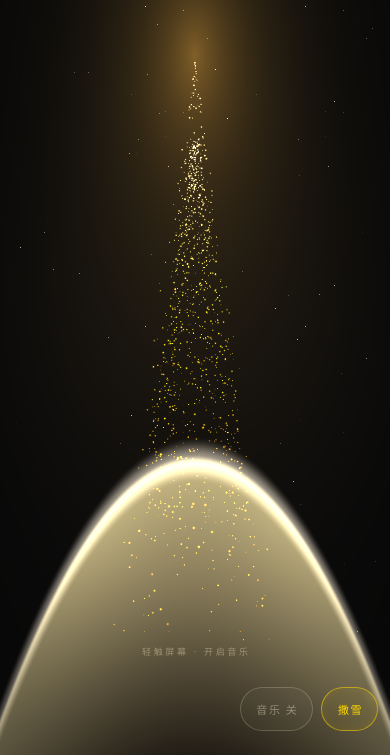
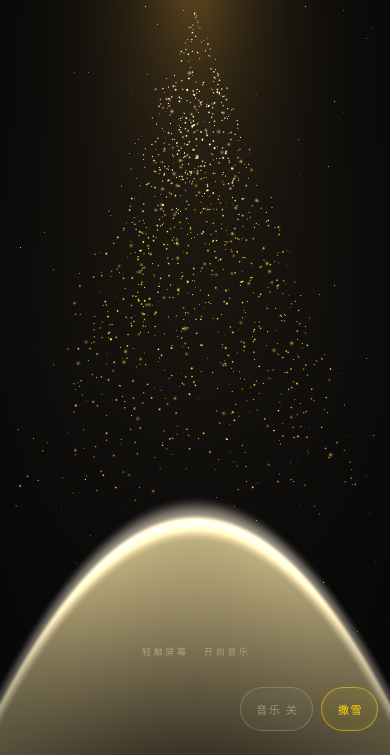
Before and after one commit to CJB0316/merry-christmas, a plain HTML site: page index.html in a window 390 px wide. Shown: the part 89-844 px from the top of the page. Drawn offline with Linux system fonts and the light colour scheme; animation ran at ten frames a second.

Commit message:
Fix mobile tree aspect, dpr sharpness, countdown visibility

```diff
--- a/index.html
+++ b/index.html
@@ -384,12 +384,13 @@ function detectQuality(){
   if(cores <= 2 && tier > 0) tier = 0;
   if(mem <= 2 && tier > 0) tier = 0;
 
-  var n, dprMax;
-  if(tier === 0){ n = 1200; dprMax = 1.5; }
-  else if(tier === 1){ n = 2000; dprMax = 1.75; }
-  else { n = 3400; dprMax = 2; }
-
-  if(isMobileNow() && dprMax > 1.5) dprMax = 1.5;
+  var n;
+  if(tier === 0){ n = 1200; }
+  else if(tier === 1){ n = 2000; }
+  else { n = 3400; }
+
+  /* 清晰度优先：不再按移动端压到 1.5，统一上限 2 */
+  var dprMax = 2;
 
   QUALITY.tier = tier;
   QUALITY.N = n;
@@ -399,13 +400,16 @@ function detectQuality(){
 
 function dprCap(){
   var d = window.devicePixelRatio || 1;
-  return Math.min(d, QUALITY.dprMax || 2);
+  /* 上限 2：390x844@dpr2 渲染 780x1688 物理像素，避免放大虚化 */
+  return Math.min(d, 2);
 }
 
 /* ---------- 布局：树体 / 地平线 / 文字宽度随视口等比适配 ---------- */
 var LAY = {
   w: 0, h: 0, aspect: 1, xScale: 1,
   base: -0.92, hgt: 1.78, rmax: 0.52,
+  arcBase: -0.30, arcK: 0.62, treeTop: 0.52,
+  portraitPhone: false,
   unit: 1, cx: 0, cy: 0,
   textW: 1.24
 };
@@ -416,7 +420,8 @@ function computeLayout(){
   var aspect = w / h;
   if(!isFinite(aspect) || aspect <= 0) aspect = 1;
 
-  var xScale = clamp(aspect, 0.72, 1.0);
+  /* 手机竖屏：宽高比 < 0.75 */
+  var portraitPhone = aspect < 0.75;
 
   /* 顶部标题 / 底部按钮占位（NDC 半高比例） */
   var topPad = 0.16, botPad = 0.12;
@@ -427,19 +432,43 @@ function computeLayout(){
   var availBot = -1 + 2 * botPad;
   var availH = Math.max(0.6, availTop - availBot);
 
-  var hgt = Math.min(CFG.TREE_H, availH * 0.96);
-  var base = availBot + (availH - hgt) * 0.35;
-
-  /* 树宽不超过视口宽度的 46%（NDC 半宽） */
-  var rmax = Math.min(CFG.TREE_R, 0.46 / xScale);
+  /* ---------- 树高：唯一缩放来源（像素） ---------- */
+  var hgtPx;
+  if(portraitPhone){
+    hgtPx = h * 0.60;                        /* 手机竖屏：视口高 52% */
+  }else{
+    var hgtNdc = Math.min(1.78, availH * 0.96);
+    hgtPx = hgtNdc * (h / 2);                /* 平板 / 桌面：沿用原比例 */
+  }
+  var maxPx = availH * (h / 2) * 0.98;
+  if(hgtPx > maxPx) hgtPx = maxPx;
+
+  var hgt = hgtPx / (h / 2);                 /* NDC-y 高度 */
+
+  /* ---------- 树底半径 = 树高 × 0.36（像素等比） ---------- */
+  var rmax = hgt * 0.36;                     /* NDC-y 单位 */
+  var xScale = 1 / aspect;                   /* NDC-x 换算，保证像素宽高比恒定 */
+
+  /* ---------- 地平线弧顶（像素） ---------- */
+  var horizonPx = portraitPhone ? h * 0.72 : h * 0.65;
+  var arcBase = (h / 2 - horizonPx) / (h / 2);
+  var arcK = portraitPhone ? 0.44 : 0.62;
+
+  /* ---------- 树底位置（像素） ---------- */
+  var basePx = portraitPhone ? h * 0.72 : h * 0.96;
+  var base = (h / 2 - basePx) / (h / 2);
 
   /* 粒子文字宽度：宽屏限制最大像素宽度，避免无限放大 */
   var textW = Math.min(1.24, (2 * 1100) / w);
+  if(portraitPhone) textW = Math.min(1.10, textW);
   if(textW < 0.72) textW = 0.72;
 
   LAY.w = w; LAY.h = h; LAY.aspect = aspect;
+  LAY.portraitPhone = portraitPhone;
   LAY.xScale = xScale;
   LAY.base = base; LAY.hgt = hgt; LAY.rmax = rmax;
+  LAY.arcBase = arcBase; LAY.arcK = arcK;
+  LAY.treeTop = base + hgt;
   LAY.unit = h / 2; LAY.cx = w / 2; LAY.cy = h / 2;
   LAY.textW = textW;
 
@@ -484,6 +513,9 @@ var FS_BG = [
   'uniform float u_aspect;',
   'uniform float u_burst;',
   'uniform float u_horizon;',
+  'uniform float u_arcBase;',
+  'uniform float u_arcK;',
+  'uniform float u_treeTop;',
   '',
   'float hash(vec2 p){',
   '  p = fract(p * vec2(123.34, 456.21));',
@@ -513,7 +545,7 @@ var FS_BG = [
   '    col += vec3(1.0, 0.98, 0.94) * star * 0.9;',
   '  }',
   '',
-  '  float arcY = -0.30 - 0.62 * ndcX * ndcX;',
+  '  float arcY = u_arcBase - u_arcK * ndcX * ndcX;',
   '  float inG  = smoothstep(0.012, -0.012, ndcY - arcY);',
   '  float depth = clamp((arcY - ndcY) / 0.75, 0.0, 1.0);',
   '  vec3 sand = mix(vec3(0.760, 0.700, 0.502), vec3(0.105, 0.082, 0.058), depth);',
@@ -522,7 +554,7 @@ var FS_BG = [
   '  float rim = smoothstep(0.055, 0.0, abs(ndcY - arcY));',
   '  col += vec3(0.937, 0.894, 0.820) * rim * 0.62 * u_horizon;',
   '',
-  '  float gd = length(vec2(ndcX, ndcY - 0.66));',
+  '  float gd = length(vec2(ndcX, ndcY - (u_treeTop + 0.14)));',
   '  float pulse = 0.62 + 0.38 * sin(u_time * 1.75);',
   '  col += vec3(1.0, 0.72, 0.26) * exp(-gd * 3.4) * 0.52 * pulse;',
   '  col += vec3(1.0, 0.95, 0.86) * exp(-gd * 7.0) * u_burst * 1.7;',
@@ -606,6 +638,9 @@ function initGL(){
   bgLoc.u_aspect  = gl.getUniformLocation(bgProg, 'u_aspect');
   bgLoc.u_burst   = gl.getUniformLocation(bgProg, 'u_burst');
   bgLoc.u_horizon = gl.getUniformLocation(bgProg, 'u_horizon');
+  bgLoc.u_arcBase = gl.getUniformLocation(bgProg, 'u_arcBase');
+  bgLoc.u_arcK    = gl.getUniformLocation(bgProg, 'u_arcK');
+  bgLoc.u_treeTop = gl.getUniformLocation(bgProg, 'u_treeTop');
 
   ptProg = buildProgram(VS_PT, FS_PT);
   ptLoc.a_pos   = gl.getAttribLocation(ptProg, 'a_pos');
@@ -775,11 +810,17 @@ function buildTextSets(){
 
   TEXT_SETS = {};
 
-  /* 倒计时数字 */
+  /* 倒计时数字：手机竖屏放大到视口宽 55%~60%，桌面保持原尺寸 */
   var nums = ['3', '2', '1'];
+  var numW = Math.min(0.42, LAY.textW * 0.34);
+  var numY = 0.02;
+  if(LAY.portraitPhone){
+    numW = 2.50;     /* 字形墨迹实宽约 58% 视口宽（advance 含 side bearing） */
+    numY = 0.0;      /* 居中，与树顶泛光保持安全间距 */
+  }
   for(var i = 0; i < nums.length; i++){
     var sn = sampleText(nums[i], fs * 1.35, FONT_NUM, step + 1);
-    if(sn) TEXT_SETS['num' + i] = mapPts(sn, Math.min(0.42, LAY.textW * 0.34), aspect, 0.02);
+    if(sn) TEXT_SETS['num' + i] = mapPts(sn, numW, aspect, numY);
   }
 
   /* 姓名 */
@@ -932,9 +973,16 @@ function updateParticles(time){
   var grow = ST.grow;
   var textW = ST.textW, nebW = ST.nebW;
 
+  /* 倒计时：数字粒子放大提亮，树体整体压暗约 40% */
+  var isCount = (ST.phase === 'count') && LAY.portraitPhone;
+  var dimTree = isCount ? (1 - 0.40 * textW) : 1;
+  var numBoost = LAY.portraitPhone ? 1.4 : 1.0;
+
   var BASE = CFG.TREE_BASE;
   var HGT  = CFG.TREE_H;
   var RMAX = CFG.TREE_R;
+  /* 透视系数按 RMAX 归一化：手机/桌面透视放大一致 */
+  var PK = 0.55 * (0.36 / (RMAX || 0.36));
 
   for(var i = 0; i < N; i++){
     var t = P.t[i];
@@ -943,7 +991,7 @@ function updateParticles(time){
     var wx = Math.cos(ang) * rad * xScale;
     var wy = BASE + t * HGT * grow;
     var wz = Math.sin(ang) * rad;
-    var persp = 1 / (1 + wz * 0.55);
+    var persp = 1 / (1 + wz * PK);
 
     var tx = wx * persp;
     var ty = wy;
@@ -951,13 +999,30 @@ function updateParticles(time){
     var tal = P.al[i] * (0.55 + 0.45 * persp) * breathe;
 
     var x = tx, y = ty, sz = tsz, al = tal;
+    var cr = colBuf[i * 3], cg = colBuf[i * 3 + 1], cb = colBuf[i * 3 + 2];
 
     /* 文字聚合 */
     if(textW > 0.001 && i < N_TEXT){
       x = tx * (1 - textW) + P.tx[i] * textW;
       y = ty * (1 - textW) + P.ty[i] * textW;
-      sz = tsz * (1 - textW) + (P.sz[i] * 1.05) * textW;
-      al = tal * (1 - textW) + 0.92 * textW;
+      sz = tsz * (1 - textW) + (P.sz[i] * 1.05 * numBoost) * textW;
+      al = tal * (1 - textW) + 1.0 * textW;
+
+      /* 暖白高光：数字粒子向暖白混合，在金色树体前形成清晰描边（仅手机竖屏） */
+      var mixK = LAY.portraitPhone ? 0.62 * textW : 0;
+      cr = cr * (1 - mixK) + 1.0 * mixK;
+      cg = cg * (1 - mixK) + 0.965 * mixK;
+      cb = cb * (1 - mixK) + 0.88 * mixK;
+
+      /* 稀疏大粒子形成柔光晕（仅手机竖屏） */
+      if(LAY.portraitPhone && (i % 6) === 0){
+        sz *= 1.75;
+        al *= 0.55;
+      }
+    }
+    else if(dimTree < 1){
+      /* 倒计时期间树体压暗，让数字成为视觉焦点 */
+      al *= dimTree;
     }
 
     /* 星云扩散 */
@@ -973,9 +1038,9 @@ function updateParticles(time){
     var o = i * 7;
     ptData[o]     = x;
     ptData[o + 1] = y;
-    ptData[o + 2] = colBuf[i * 3];
-    ptData[o + 3] = colBuf[i * 3 + 1];
-    ptData[o + 4] = colBuf[i * 3 + 2];
+    ptData[o + 2] = cr;
+    ptData[o + 3] = cg;
+    ptData[o + 4] = cb;
     ptData[o + 5] = sz;
     ptData[o + 6] = clamp(al, 0, 1);
   }
@@ -998,6 +1063,9 @@ function drawGL(time){
   gl.uniform1f(bgLoc.u_aspect, H / W);
   gl.uniform1f(bgLoc.u_burst, ST.burst);
   gl.uniform1f(bgLoc.u_horizon, 1.0);
+  gl.uniform1f(bgLoc.u_arcBase, LAY.arcBase);
+  gl.uniform1f(bgLoc.u_arcK, LAY.arcK);
+  gl.uniform1f(bgLoc.u_treeTop, LAY.treeTop);
   gl.drawArrays(gl.TRIANGLES, 0, 3);
 
   /* --- 粒子 --- */
@@ -1081,8 +1149,8 @@ function draw2D(time){
   }
 
   /* 弧形地平线 */
-  var arcBase = cy + 0.30 * unit;
-  var arcK = 0.62 * unit;
+  var arcBase = cy - LAY.arcBase * unit;
+  var arcK = LAY.arcK * unit;
   ctx2d.beginPath();
   ctx2d.moveTo(0, h);
   for(var px = 0; px <= w; px += 4){
@@ -1120,11 +1188,16 @@ function draw2D(time){
   var breathe = 0.78 + 0.22 * Math.sin(time * 1.7);
   var grow = ST.grow;
   var BASE = CFG.TREE_BASE, HGT = CFG.TREE_H, RMAX = CFG.TREE_R;
+  var PK = 0.55 * (0.36 / (RMAX || 0.36));
   var xScale = LAY.xScale;
 
   ctx2d.globalCompositeOperation = 'lighter';
 
   var step = QUALITY.tier === 0 ? 2 : 1;
+  var textW2 = ST.textW;
+  var isCount2 = (ST.phase === 'count') && LAY.portraitPhone;
+  var dimTree2 = isCount2 ? (1 - 0.40 * textW2) : 1;
+  var numBoost2 = LAY.portraitPhone ? 1.4 : 1.0;
   for(var i = 0; i < N; i += step){
     var t = P.t[i];
     var ang = P.ang0[i] + flow * P.spin[i];
@@ -1132,7 +1205,7 @@ function draw2D(time){
     var wx = Math.cos(ang) * rad * xScale;
     var wy = BASE + t * HGT * grow;
     var wz = Math.sin(ang) * rad;
-    var persp = 1 / (1 + wz * 0.55);
+    var persp = 1 / (1 + wz * PK);
 
     var px3 = cx + wx * persp * unit;
     var py3 = cy - wy * unit;
@@ -1140,12 +1213,32 @@ function draw2D(time){
     var a3 = clamp(P.al[i] * (0.55 + 0.45 * persp) * breathe, 0, 1);
 
     var c = goldColor(t);
+    var rr = c[0], gg = c[1], bb = c[2];
+
+    /* 文字聚合（与 GL 路径一致：放大提亮 + 暖白高光） */
+    if(textW2 > 0.001 && i < N_TEXT){
+      px3 = px3 * (1 - textW2) + (cx + P.tx[i] * unit) * textW2;
+      py3 = py3 * (1 - textW2) + (cy - P.ty[i] * unit) * textW2;
+      r3 = r3 * (1 - textW2) + Math.max(0.8, P.sz[i] * 0.62 * numBoost2) * textW2;
+      a3 = a3 * (1 - textW2) + 1.0 * textW2;
+
+      var mk2 = LAY.portraitPhone ? 0.62 * textW2 : 0;
+      rr = rr * (1 - mk2) + 1.0 * mk2;
+      gg = gg * (1 - mk2) + 0.965 * mk2;
+      bb = bb * (1 - mk2) + 0.88 * mk2;
+
+      if(LAY.portraitPhone && (i % 6) === 0){ r3 *= 1.75; a3 *= 0.55; }
+    }
+    else if(dimTree2 < 1){
+      a3 *= dimTree2;
+    }
+
     ctx2d.beginPath();
     ctx2d.arc(px3, py3, r3, 0, Math.PI * 2);
     ctx2d.fillStyle = 'rgba(' +
-      Math.round(c[0] * 255) + ',' +
-      Math.round(c[1] * 255) + ',' +
-      Math.round(c[2] * 255) + ',' +
+      Math.round(rr * 255) + ',' +
+      Math.round(gg * 255) + ',' +
+      Math.round(bb * 255) + ',' +
       a3.toFixed(3) + ')';
     ctx2d.fill();
   }
@@ -1153,7 +1246,8 @@ function draw2D(time){
   /* 树顶泛光 */
   var topY = cy - (BASE + HGT * grow) * unit;
   var pulse = 0.62 + 0.38 * Math.sin(time * 1.75);
-  var glowR = unit * (0.30 + 0.06 * pulse);
+  var glowBase = LAY.portraitPhone ? 0.17 : 0.30;
+  var glowR = unit * (glowBase + 0.06 * pulse);
   var glow = ctx2d.createRadialGradient(cx, topY, 0, cx, topY, glowR);
   glow.addColorStop(0, 'rgba(255,215,0,' + (0.55 * pulse).toFixed(3) + ')');
   glow.addColorStop(0.45, 'rgba(255,140,0,' + (0.22 * pulse).toFixed(3) + ')');
```
